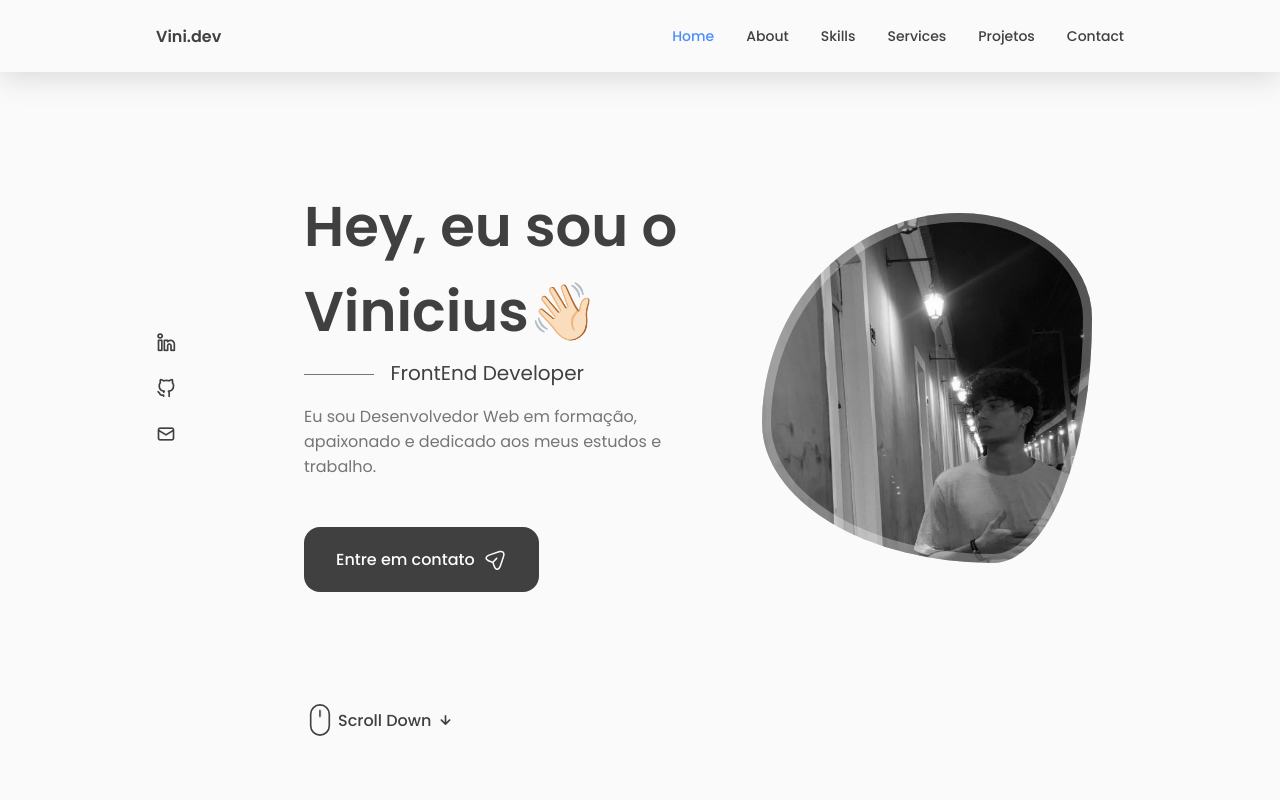
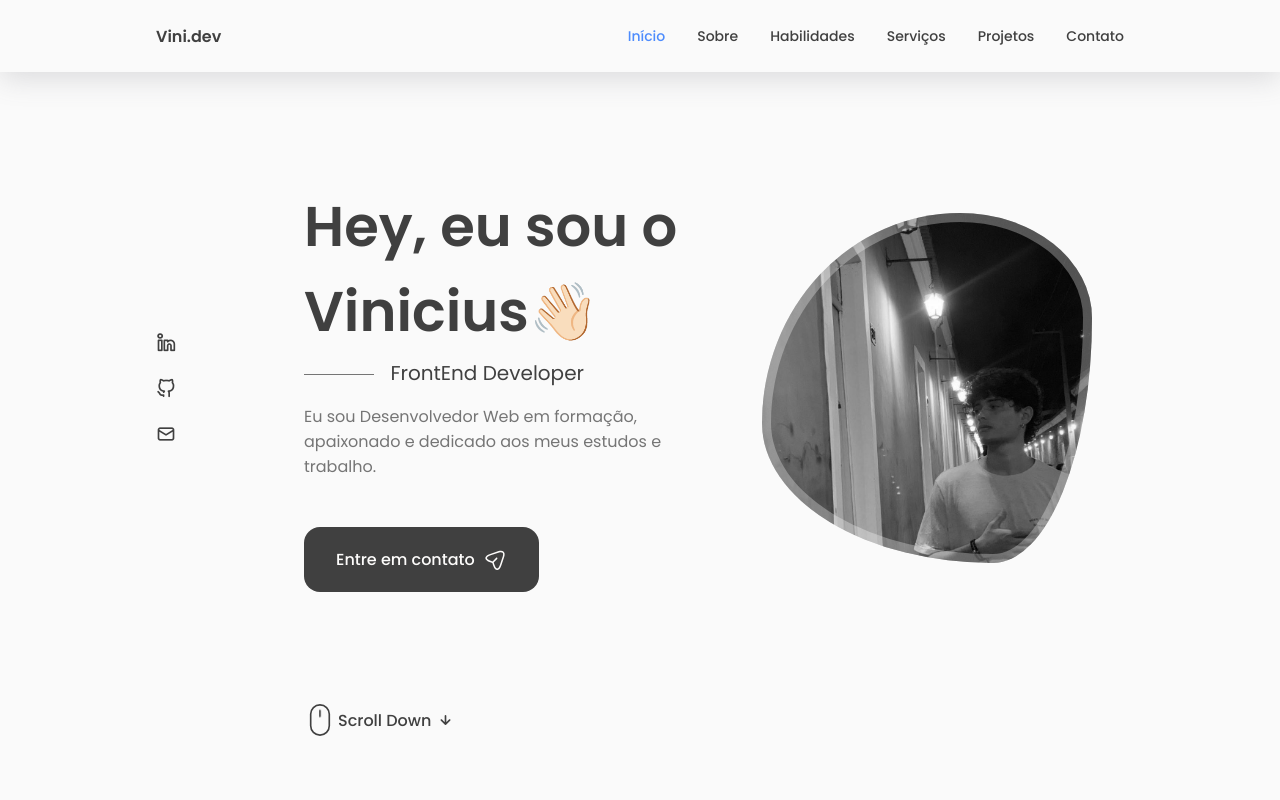
Before and after one commit to vin1i/MeuPortfolio-Vini, a React (Create React App) app: page / in a window 1280 px wide. Shown: the top 800 px of the page. Built offline with nearby package versions, Linux system fonts and the light colour scheme.

Commit message:
Update Header.jsx

```diff
--- a/src/components/header/Header.jsx
+++ b/src/components/header/Header.jsx
@@ -20,28 +20,28 @@
 
                     <a href="#home" className="nav__link active-link">
                         <i className="uil uil-estate nav__icon"></i>
-                        Home
+                       Início
                     </a>
                 </li>
 
                 <li className="nav__item">
                     <a href="#about" className="nav__link">
                         <i className="uil uil-user nav__icon"></i>
-                        About
+                      Sobre
                     </a>
                 </li>
 
                 <li className="nav__item">
                     <a href="#skills" className="nav__link">
                         <i className="uil uil-file-alt nav__icon"></i>
-                        Skills
+                      Habilidades
                     </a>
                 </li>
 
                 <li className="nav__item">
                     <a href="#services" className="nav__link">
                         <i className="uil uil-briefcase-alt nav__icon"></i>
-                        Services
+                        Serviços
                     </a>
                 </li>
 
@@ -55,7 +55,7 @@
                 <li className="nav__item">
                     <a href="#contact" className="nav__link">
                         <i className="uil uil-message nav__icon"></i>
-                        Contact
+                        Contato
                     </a>
                 </li>
 
```
